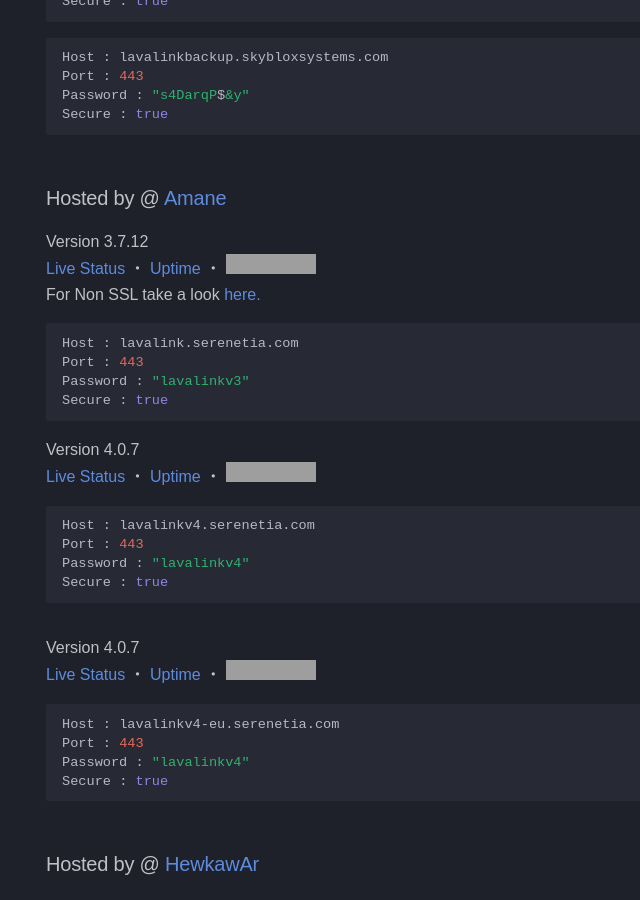
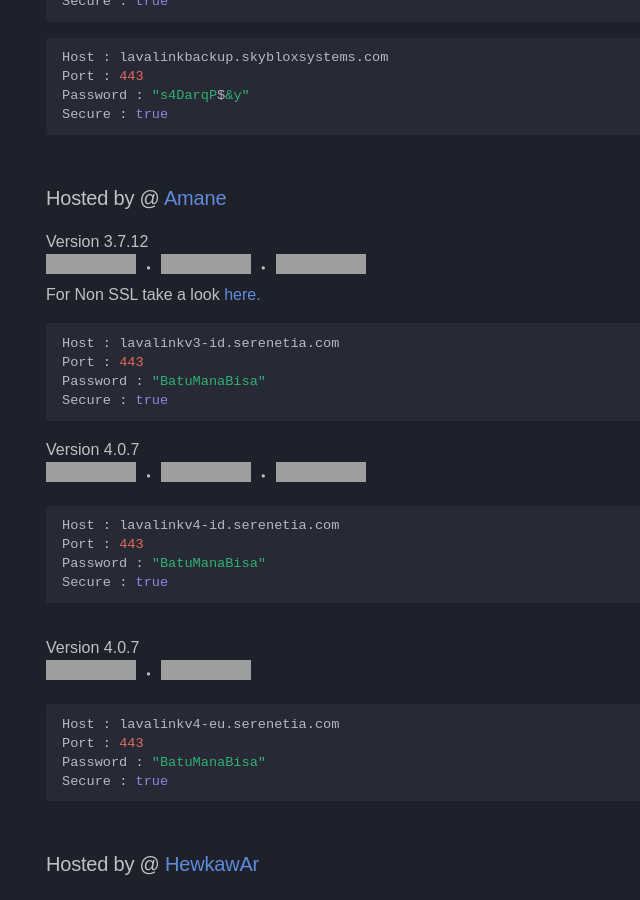
Before and after one commit to DarrenOfficial/lavalink-list, an MkDocs documentation site: the page built from docs/SSL/lavalink-with-ssl.md, in a window 1280 px wide and 900 px high, scrolled down 1834 px. Shown: the whole window, without its empty margins (0-640 px from the left). Built offline with MkDocs 1.6.1 and Material for MkDocs 9.7.7, drawn with Linux system fonts in a browser that asks for light colours; some web fonts are replaced; comment, search, counter and statistics services are not loaded; a style sheet for code colours, icons or effects is not loaded; grey boxes are pictures that could not be loaded.

Commit message:
Change url, password, and badge (#571)
* update

* change url, password, and badge

````diff
--- a/docs/SSL/lavalink-with-ssl.md
+++ b/docs/SSL/lavalink-with-ssl.md
@@ -93,29 +93,29 @@ Secure : true
 
 ### Hosted by @ [Amane](https://amane.my.id)
 Version 3.7.12 <br />
-[Live Status](https://lavalink-stats.serenetia.com/) ・ [Uptime](https://status.serenetia.com/status/all) ・ ![badgev3](https://status.serenetia.com/api/badge/7/status?style=flat-square) <br />
+![status](https://status.serenetia.com/api/badge/7/status?style=flat-square) ・ ![uptime](https://status.serenetia.com/api/badge/7/uptime?style=flat-square) ・ ![stat](https://ajieblogs.eu.org/lavalink/amane/v3/badge/Players) <br />
 For Non SSL take a look [here.](https://lavalink.darrennathanael.com/NoSSL/lavalink-without-ssl/#hosted-by-amane)
 ```bash
-Host : lavalink.serenetia.com
+Host : lavalinkv3-id.serenetia.com
 Port : 443
-Password : "lavalinkv3"
+Password : "BatuManaBisa"
 Secure : true
 ```
 Version 4.0.7 <br />
-[Live Status](https://lavalink-stats.serenetia.com/) ・ [Uptime](https://status.serenetia.com/status/all) ・ ![badgev4](https://status.serenetia.com/api/badge/8/status?style=flat-square)<br />
+![status](https://status.serenetia.com/api/badge/8/status?style=flat-square) ・ ![uptime](https://status.serenetia.com/api/badge/8/uptime?style=flat-square) ・ ![stat](https://ajieblogs.eu.org/lavalink/amane/v4/badge/Players) <br />
 ```bash
-Host : lavalinkv4.serenetia.com
+Host : lavalinkv4-id.serenetia.com
 Port : 443
-Password : "lavalinkv4"
+Password : "BatuManaBisa"
 Secure : true
 ```
 
 Version 4.0.7 <br />
-[Live Status](https://lavalink-stats.serenetia.com/) ・ [Uptime](https://status.serenetia.com/status/all) ・ ![badgev4eu](https://status.serenetia.com/api/badge/9/status?style=flat-square)<br />
+![status](https://status.serenetia.com/api/badge/9/status?style=flat-square) ・ ![uptime](https://status.serenetia.com/api/badge/9/uptime?style=flat-square) <br />
 ```bash
 Host : lavalinkv4-eu.serenetia.com
 Port : 443
-Password : "lavalinkv4"
+Password : "BatuManaBisa"
 Secure : true
 ```
 
````
Also changed, not shown: docs/NoSSL/lavalink-without-ssl.md (+8 -8 lines).
